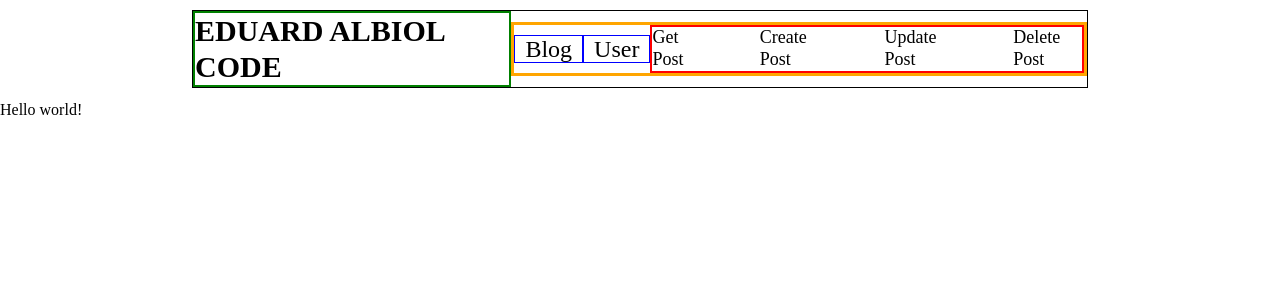
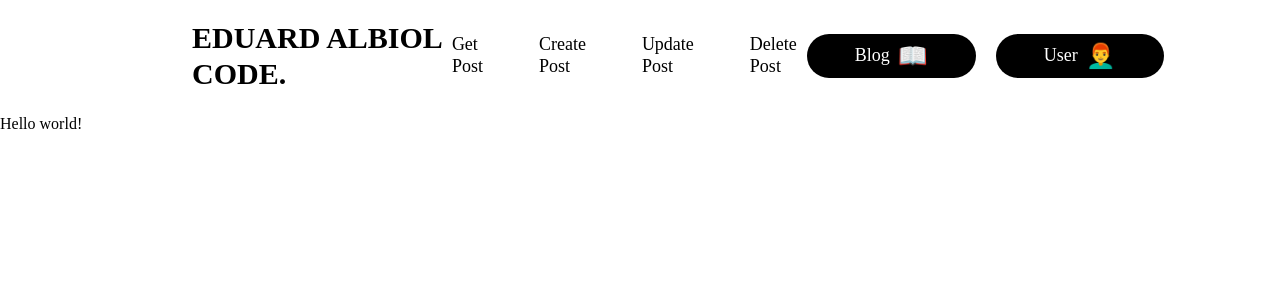
Before and after one commit to ealbiol/ts-crud, a React (Create React App) app: page / in a window 1280 px wide. Shown: the top 300 px of the page. Built offline with nearby package versions, Linux system fonts and the light colour scheme.

Commit message:
Removing inline styles from NavBar.tsx

```diff
--- a/src/db/data.ts
+++ b/src/db/data.ts
@@ -5,6 +5,6 @@ export const navBarItems =
     ]
 
 export const entities = [
-    { entity: "Blog" },
-    { entity: "User" }
+    { entity: "Blog", emoji:"📖" },
+    { entity: "User", label: "Users", emoji:"👨‍🦰" }
 ]
--- a/src/index.css
+++ b/src/index.css
@@ -9,3 +9,9 @@
       @apply font-montserrat;
     }
   }
+
+  @layer components {
+    .button-black {
+        @apply text-white bg-black px-10px rounded-full py-2 px-12 mx-10px text-sm;
+    }
+  }
--- a/src/layout/NavBar.tsx
+++ b/src/layout/NavBar.tsx
@@ -12,26 +12,16 @@ export default function NavBar() {
     }
 
     return (
-        <div style={{ border: "1px solid black", justifyContent: "space-between" }} className="flex items-center my-10px mx-15%">
-            <div style={{ border: "2px solid green" }} className='font-bold text-lg'>EDUARD ALBIOL CODE</div>
-            <div style={{ border: "3px solid orange", minWidth: "60%", justifyContent: "space-between" }}
-                className='flex items-center cursor-pointer text-md'>
-                <div>
-                    {entities?.map((item, id) => (
-                        <React.Fragment key={id}>
-                            <span
-                                style={{ border: "1px solid blue" }}
-                                className="px-10px"
-                                onClick={handleEntity}>{item.entity}</span>
-                        </React.Fragment>
-                    ))}
-                </div>
-                <div style={{ border: "2px solid red" }} className="flex justify-center space-x-14 ">
+        <div  className="flex items-center my-20px mx-15% justify-between">
+            <div className='font-bold text-lg'>EDUARD ALBIOL CODE.</div>
+            <div className='flex items-center cursor-pointer text-md min-w-60% justify-between'>
+
+                <div className="flex justify-center space-x-14 ">
                     {
                         navBarItems.map((item) => {
                             if (item.name === navBarSelected) {
                                 return item.methods.map((method, id) => {
-                                   return(
+                                    return (
                                         <React.Fragment key={id}>
                                             <span className='text-sm cursor-pointer'>
                                                 {method} {item.label || item.name}
@@ -44,6 +34,17 @@ export default function NavBar() {
                         )
                     }
                 </div>
+                <div className="flex">
+                    {entities?.map((item, id) => (
+                        <span className="button-black flex justify-center items-center" key={id}>
+                            <span
+                                onClick={handleEntity}>
+                                {item.entity}
+                            </span>
+                            <span className="text-md pl-2">{item.emoji}</span>
+                        </span>
+                    ))}
+                </div>
             </div>
         </div>
     )
--- a/tailwind.config.js
+++ b/tailwind.config.js
@@ -18,18 +18,17 @@ module.exports = {
       xxl: ['46px', { lineHeight: 1.2 }],
     },
     minWidth: {
+      '60%':'60%',
       '75%':'75%'
     },
     extend: {
       colors: {
         black: 'black',
-        white: '#ffffff',
         grey: '#615F5B',
         lightGrey: "#8A8370",
       },
       textColor: {
         black: 'black',
-        white: '#ffffff',
         grey: '#615F5B',
         lightGrey: "#8A8370",
       },
@@ -43,6 +42,7 @@ module.exports = {
         "15%": "15%",
         "20%": "20%",
         "10px": "10px",
+        "20px": "20px",
       },
     },
   },
```
